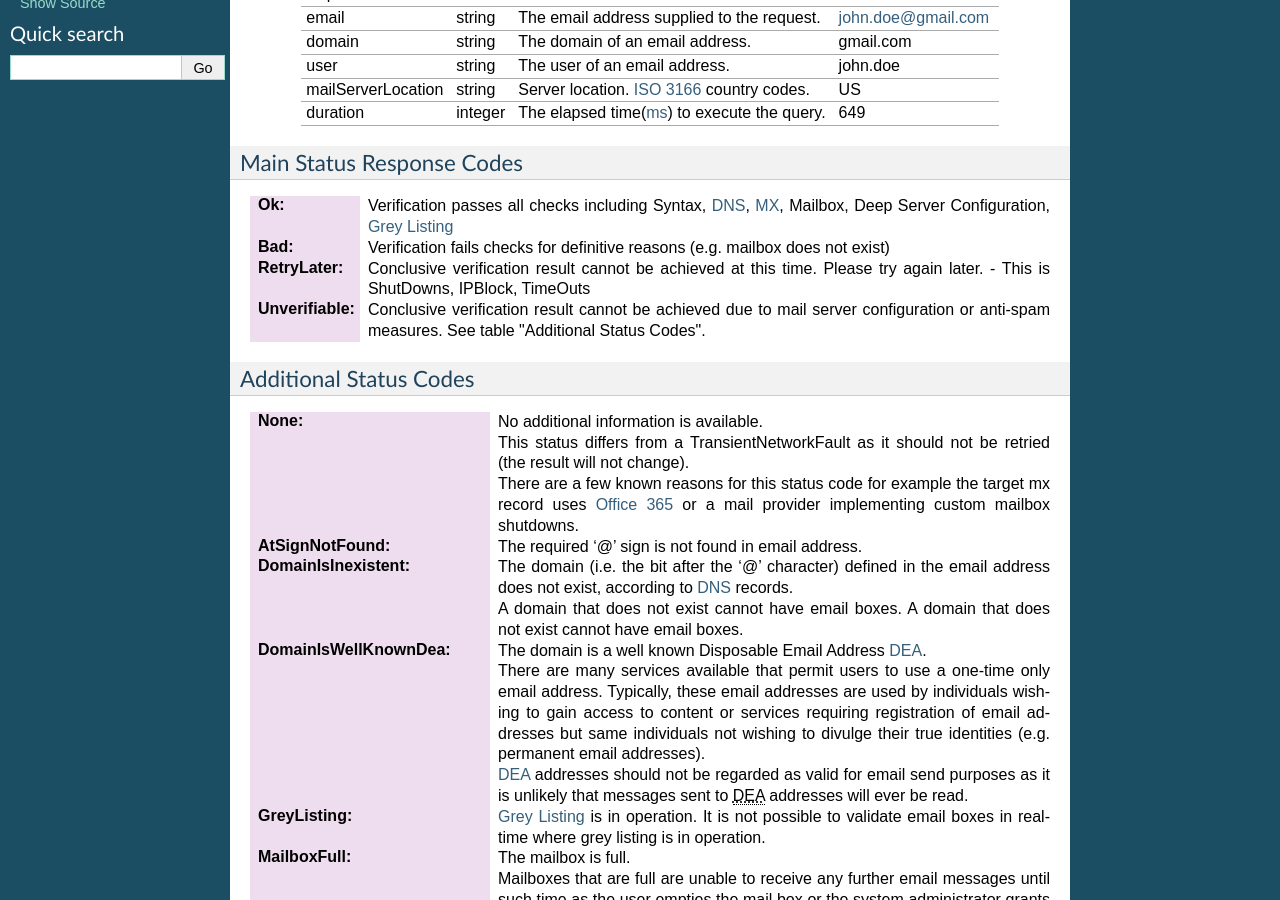
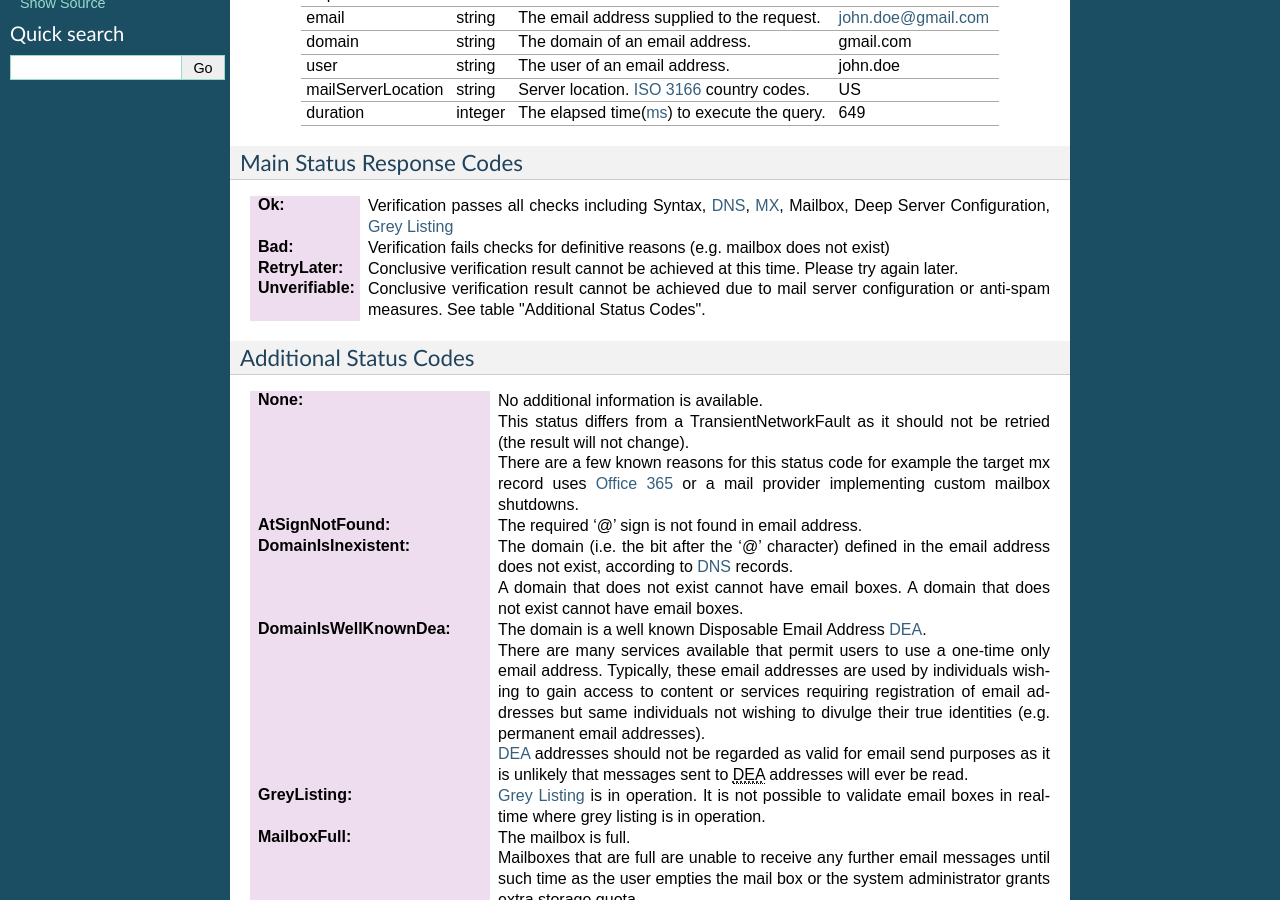
Before and after one commit to emh-Jo-Shinner/email-verify-api-docs, a Sphinx documentation site: the page built from docs/data-dictionary.rst, in a window 1280 px wide and 900 px high, scrolled down 357 px. Built offline with Sphinx 7.4.7, drawn with Linux system fonts in a browser that asks for light colours.

Commit message:
Update data-dictionary.rst

```diff
--- a/docs/data-dictionary.rst
+++ b/docs/data-dictionary.rst
@@ -46,7 +46,7 @@ Main Status Response Codes
 	Verification fails checks for definitive reasons (e.g. mailbox does not exist)
 
 :RetryLater:
-	Conclusive verification result cannot be achieved at this time. Please try again later. - This is ShutDowns, IPBlock, TimeOuts
+	Conclusive verification result cannot be achieved at this time. Please try again later.
 
 :Unverifiable:
 	Conclusive verification result cannot be achieved due to mail server configuration
```
